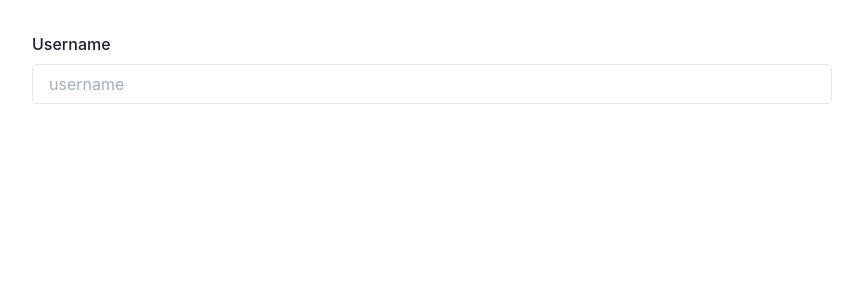
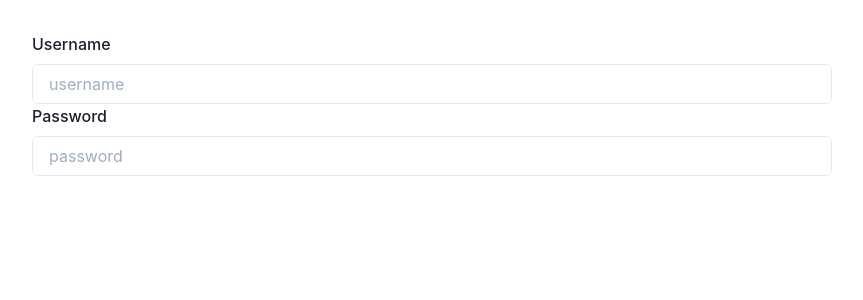
Before and after one commit to VladKalachev/fullstack-graphql-web-lesson, a Next.js app: page /register in a window 1280 px wide. Shown: the top 300 px of the page, without its empty margins (208-1071 px from the left). Built offline with nearby package versions, Linux system fonts and the light colour scheme.

Commit message:
chore: added InputField

```diff
--- /dev/null
+++ b/src/components/InputField.tsx
@@ -0,0 +1,38 @@
+import React, { InputHTMLAttributes } from "react";
+import { useField } from "formik";
+import {
+  FormControl,
+  FormLabel,
+  Input,
+  FormErrorMessage,
+  Textarea,
+} from "@chakra-ui/react";
+
+type InputFieldProps = InputHTMLAttributes<HTMLInputElement> & {
+  label: string;
+  name: string;
+  textarea?: boolean;
+};
+
+// '' => false
+// 'error message stuff' => true
+
+export const InputField: React.FC<InputFieldProps> = ({
+  label,
+  textarea,
+  size: _,
+  ...props
+}) => {
+  let InputOrTextarea: any = Input;
+  if (textarea) {
+    InputOrTextarea = Textarea;
+  }
+  const [field, { error }] = useField(props);
+  return (
+    <FormControl isInvalid={!!error}>
+      <FormLabel htmlFor={field.name}>{label}</FormLabel>
+      <InputOrTextarea {...field} {...props} id={field.name} />
+      {error ? <FormErrorMessage>{error}</FormErrorMessage> : null}
+    </FormControl>
+  );
+};
--- a/src/pages/register.tsx
+++ b/src/pages/register.tsx
@@ -2,6 +2,7 @@
 import { Formik, Form } from 'formik';
 import { FormControl, FormLabel, Input, FormErrorMessage } from '@chakra-ui/react';
 import Wrapper from "../components/Wrapper";
+import { InputField } from "../components/InputField";
 
 interface registerProps {
 
@@ -16,16 +17,17 @@
     }}>
      {({values, handleChange}) => (
         <Form>
-         <FormControl>
-           <FormLabel htmlFor="username">Username</FormLabel>
-           <Input
-            value={values.username}
-            id="username"
-            onChange={handleChange}
+          <InputField
+            name="username"
             placeholder="username"
-          />
-           <FormErrorMessage></FormErrorMessage>
-         </FormControl>
+            label="Username"
+            />
+          <InputField
+            name="password"
+            placeholder="password"
+            label="Password"
+            type="password"
+            />
        </Form>
      )}
     </Formik>
```
